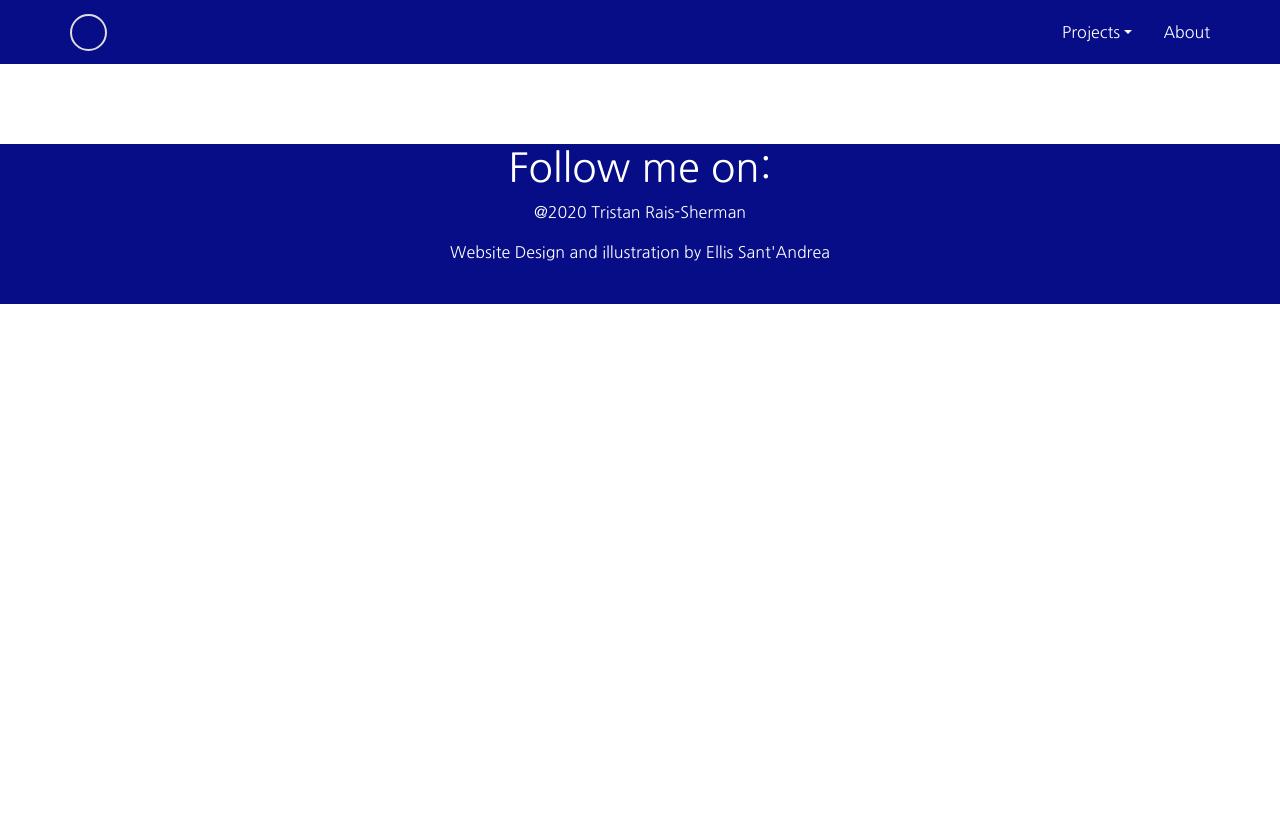
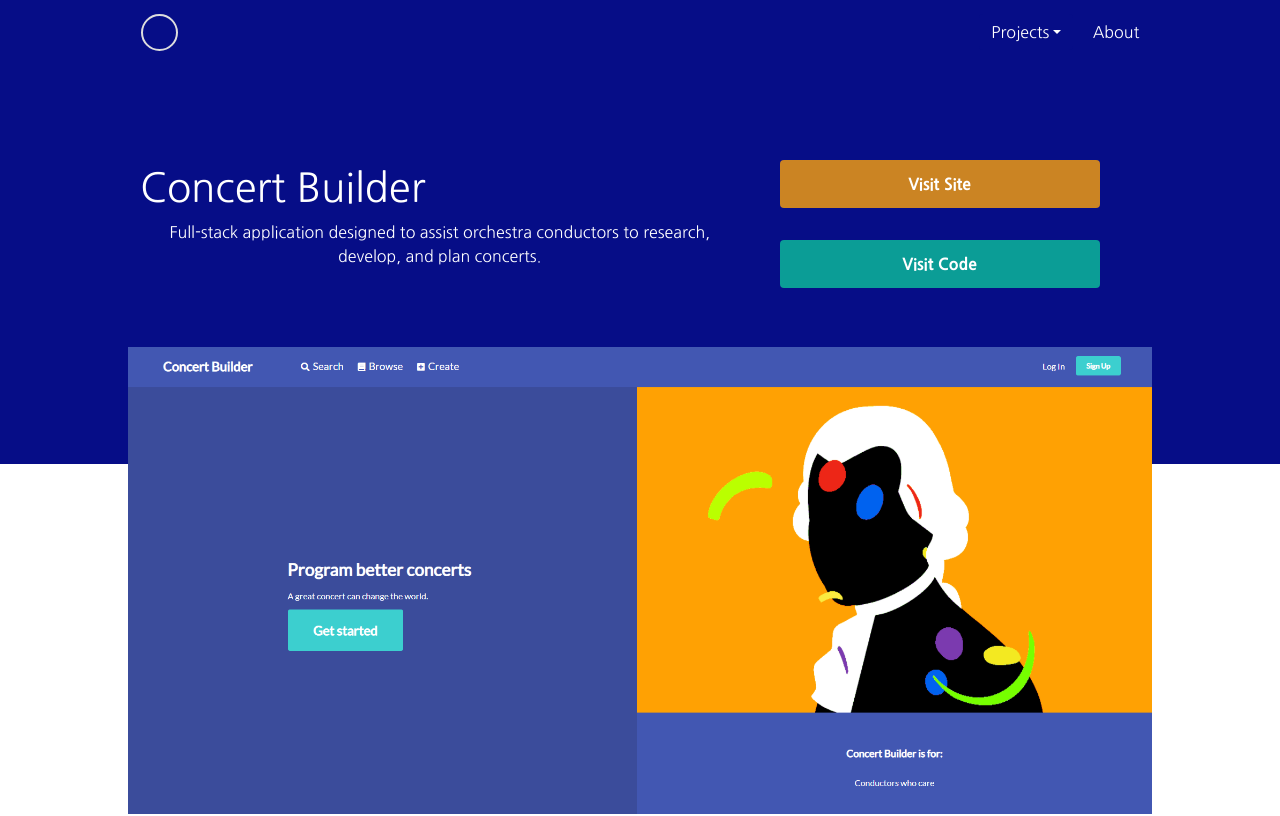
Before and after one commit to thecodingconductor/react-portfolio, a React (Create React App) app: page /projects in a window 1280 px wide. Shown: the top 816 px of the page. Built offline with nearby package versions, Linux system fonts and the light colour scheme; some icons are missing.

Commit message:
fixed activate state button color and nav width

```diff
--- a/src/context/projects/ProjectState.js
+++ b/src/context/projects/ProjectState.js
@@ -11,7 +11,7 @@ import {
 const ProjectState = props => {
 
     const initialState = {
-        concertBuilder: false,
+        concertBuilder: true,
         orchesNation: false,
         marsRover: false
     };
--- a/src/context/projects/projectReducer.js
+++ b/src/context/projects/projectReducer.js
@@ -35,7 +35,10 @@ export default (state, action) => {
             }
 
         default:
-            return state;
+            return {
+                ...state,
+                concertBuilder: true
+            };
     }
 
 
--- a/src/custom.scss
+++ b/src/custom.scss
@@ -85,12 +85,14 @@ h1 {
 
         @include lg {
             display: flex !important;
-            width: 100%;
+            // max-width: none;
+            // width: 80%;
         }
 
         .nav-bar-large {
             @include lg {
                 width: 100%;
+
             }
         }
 
@@ -144,9 +146,20 @@ h1 {
 .projects-page-nav {
     @include lg {
         background-color: $blue-main;
+
+    }
+
+    .large-nav-container {
+
+        @include lg {
+            display: flex !important;
+            max-width: none;
+            width: 80%;
         }
 
         .nav-bar-large {
+
+
             .links-right {
 
 
@@ -183,6 +196,10 @@ h1 {
                 }
             }
         }
+
+    }
+
+
 
     a {
         color: #fff;
@@ -321,13 +338,13 @@ h1 {
 }
 
 .visit-site-button, .visit-site-button:hover, .visit-site-button:active {
-    background-color: #CB8423;
+    background-color: #CB8423 !important;
 }
 
 
 
 .visit-code-button, .visit-code-button:hover, .visit-code-button:active {
-    background-color: #0B9D96;
+    background-color: #0B9D96 !important;
 }
 
 
```
Lines whose indentation alone changed are shown as unchanged.
